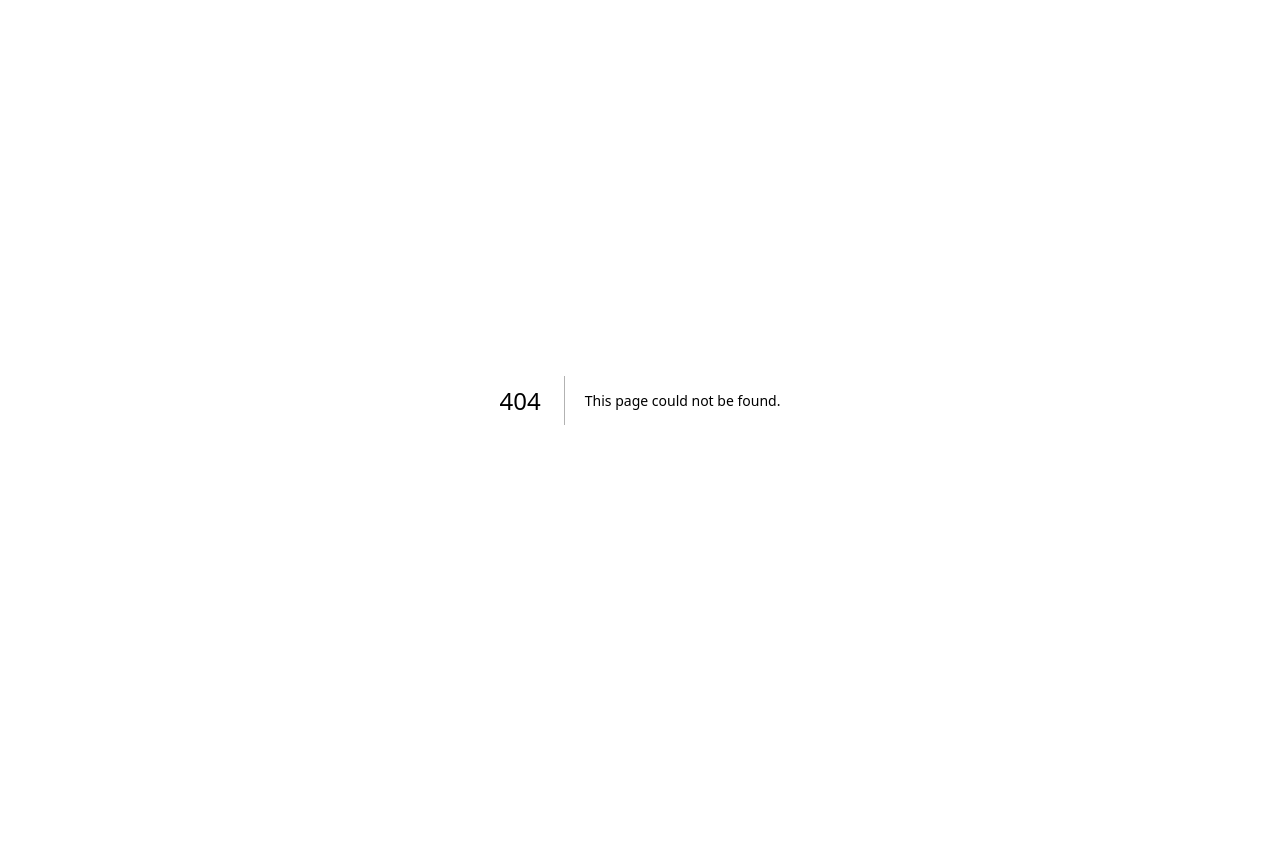
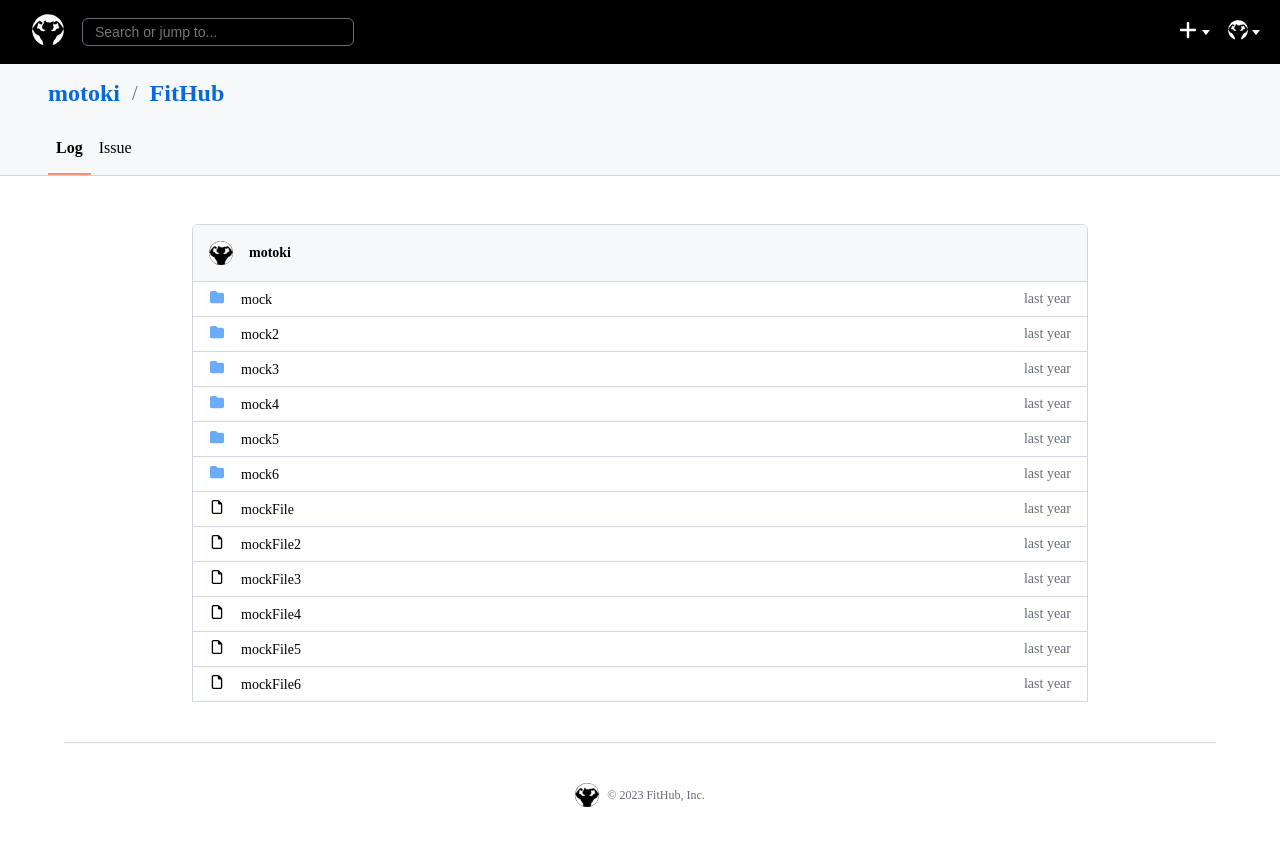
Before and after one commit to motokikonnno/fithub, a Next.js app: page /1/1 in a window 1280 px wide. Before the commit this address had no page. Before the commit the page ends 800 px from the top, so only its background shows below. Built offline with nearby package versions, Linux system fonts and the light colour scheme.

Commit message:
folderとfile一覧を表示

```diff
--- a/src/components/RepositoryCard.tsx
+++ b/src/components/RepositoryCard.tsx
@@ -11,7 +11,11 @@ type RepositoryCardProps = {
 export const RepositoryCard: FC<RepositoryCardProps> = React.memo(
   ({ index, repository }) => {
     return (
-      <Link className={styles.repositoryName} href={"/"} key={index}>
+      <Link
+        className={styles.repositoryName}
+        href={`/repository/${repository.name}`}
+        key={index}
+      >
         <div className={styles.repositoryWrapper}>
           {repository.name}
           <span className={styles.repositoryType}>{repository.type}</span>
--- a/src/components/pages/RepositoryDetail.tsx
+++ b/src/components/pages/RepositoryDetail.tsx
@@ -1,3 +1,7 @@
+import {
+  mockRepositoryFile,
+  mockRepositoryFolder,
+} from "@/mock/mockRepositoryDetail";
 import Image from "next/image";
 import { useRouter } from "next/router";
 import React, { useCallback, useEffect, useState } from "react";
@@ -21,7 +25,12 @@ export const RepositoryDetail = React.memo(() => {
 
   const router = useRouter();
   const query = String(router.query.tab);
+  const url = decodeURI(router.asPath);
   const [currentTab, setCurrentTab] = useState("Log");
+  const [currentUrl, setCurrentUrl] = useState("");
+  const userName = "motoki";
+  const repositoryName = "fithub";
+  const urlSlashNumber = 3;
 
   useEffect(() => {
     if (query === "Issue") {
@@ -31,13 +40,33 @@ export const RepositoryDetail = React.memo(() => {
     }
   }, [query]);
 
+  useEffect(() => {
+    const startNumber =
+      repositoryName.length + userName.length + urlSlashNumber;
+    const path = url.substring(startNumber);
+    setCurrentUrl(path);
+  }, [url]);
+
   const handleCurrentTab = useCallback(
     (name: string) => {
       setCurrentTab(name);
-      router.push(`/repository/fithub/${name === "Log" ? "" : `?tab=${name}`}`);
+      router.push(`/motoki/fithub/${name === "Log" ? "" : `?tab=${name}`}`);
     },
     [router]
   );
+
+  const handleChangeUrl = (name: string) => {
+    const path = currentUrl === "" ? name : `${currentUrl}/${name}`;
+    router.push({
+      pathname: `/[userName]/[repositoryName]/[path]`,
+      query: {
+        userName: "motoki",
+        repositoryName: "fithub",
+        path: path,
+      },
+    });
+    setCurrentUrl(path);
+  };
 
   return (
     <>
@@ -72,6 +101,39 @@ export const RepositoryDetail = React.memo(() => {
               />
               <span className={styles.userName}>motoki</span>
             </div>
+            {mockRepositoryFolder.map((folder, index) => (
+              <div className={styles.listWrapper} key={index}>
+                <div className={styles.leftContainer}>
+                  <Image
+                    src={"/icons/folder.svg"}
+                    width={16}
+                    height={14}
+                    alt="folder-icon"
+                  />
+                  <span
+                    className={styles.folderOrFileName}
+                    onClick={() => handleChangeUrl(folder.name)}
+                  >
+                    {folder.name}
+                  </span>
+                </div>
+                <span className={styles.updatedAt}>{folder.updatedAt}</span>
+              </div>
+            ))}
+            {mockRepositoryFile.map((file, index) => (
+              <div className={styles.listWrapper} key={index}>
+                <div className={styles.leftContainer}>
+                  <Image
+                    src={"/icons/file.svg"}
+                    width={16}
+                    height={14}
+                    alt="folder-icon"
+                  />
+                  <span className={styles.folderOrFileName}>{file.name}</span>
+                </div>
+                <span className={styles.updatedAt}>{file.updatedAt}</span>
+              </div>
+            ))}
           </div>
         </div>
       )}
--- a/src/mock/mockRepositoryDetail.ts
+++ b/src/mock/mockRepositoryDetail.ts
@@ -3,12 +3,14 @@ export type repositoryFolder = {
   name: string;
   parent_id?: string;
   user_id: string;
+  updatedAt: string;
 };
 
 export type repositoryFile = {
   id: string;
   name: string;
   folder_id: string;
+  updatedAt: string;
 };
 
 export const mockRepositoryFolder: repositoryFolder[] = [
@@ -17,36 +19,42 @@ export const mockRepositoryFolder: repositoryFolder[] = [
     name: "mock",
     parent_id: "",
     user_id: "1",
+    updatedAt: "last year",
   },
   {
     id: "2",
     name: "mock2",
     parent_id: "",
     user_id: "1",
+    updatedAt: "last year",
   },
   {
     id: "3",
     name: "mock3",
     parent_id: "",
     user_id: "1",
+    updatedAt: "last year",
   },
   {
     id: "4",
     name: "mock4",
     parent_id: "1",
     user_id: "1",
+    updatedAt: "last year",
   },
   {
     id: "5",
     name: "mock5",
     parent_id: "2",
     user_id: "1",
+    updatedAt: "last year",
   },
   {
     id: "6",
     name: "mock6",
     parent_id: "4",
     user_id: "1",
+    updatedAt: "last year",
   },
 ];
 
@@ -55,30 +63,36 @@ export const mockRepositoryFile: repositoryFile[] = [
     id: "1",
     name: "mockFile",
     folder_id: "",
+    updatedAt: "last year",
   },
   {
     id: "2",
     name: "mockFile2",
     folder_id: "",
+    updatedAt: "last year",
   },
   {
     id: "3",
     name: "mockFile3",
     folder_id: "",
+    updatedAt: "last year",
   },
   {
     id: "4",
     name: "mockFile4",
     folder_id: "1",
+    updatedAt: "last year",
   },
   {
     id: "5",
     name: "mockFile5",
     folder_id: "1",
+    updatedAt: "last year",
   },
   {
     id: "6",
     name: "mockFile6",
     folder_id: "2",
+    updatedAt: "last year",
   },
 ];
--- a/src/styles/components/pages/RepositoryDetail.module.scss
+++ b/src/styles/components/pages/RepositoryDetail.module.scss
@@ -62,3 +62,28 @@
   font-size: 14px;
   font-weight: bold;
 }
+
+.listWrapper {
+  display: flex;
+  align-items: center;
+  justify-content: space-between;
+  padding: 8px 16px;
+  border-top: 1px solid #d0d7de;
+  &:hover {
+    background-color: #f6f8fa;
+  }
+}
+
+.folderOrFileName {
+  margin-left: 16px;
+  font-size: 14px;
+  cursor: pointer;
+  &:hover {
+    color: #0969da;
+  }
+}
+
+.updatedAt {
+  font-size: 14px;
+  color: #656d76;
+}
```
Also changed, not shown: src/pages/[user_name]/[repository_name]/[path].tsx (added, +8 -0 lines), public/icons/file.svg (added), public/icons/folder.svg (added), src/pages/[user_name]/[repository_name]/index.tsx (renamed from src/pages/repository/[id].tsx).
